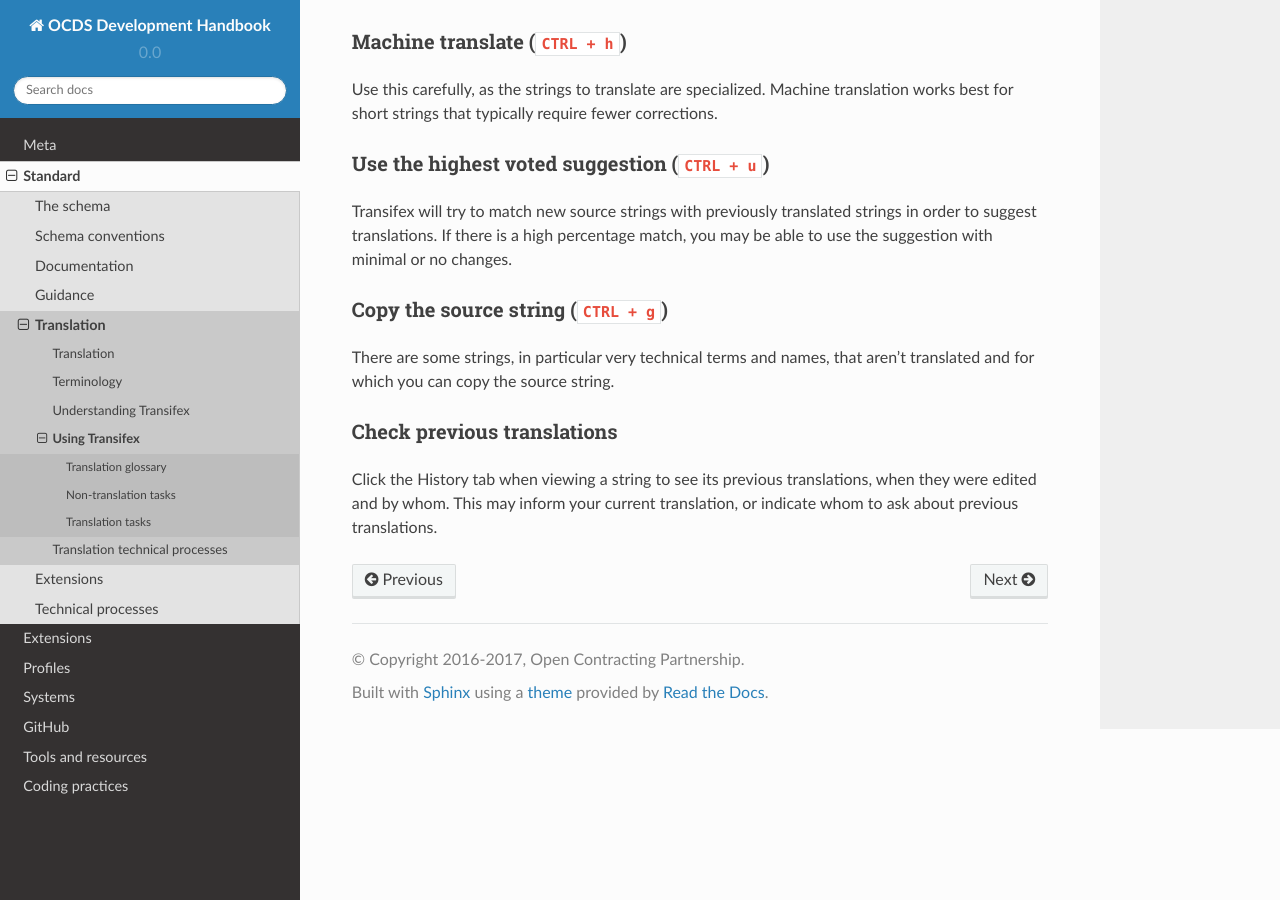
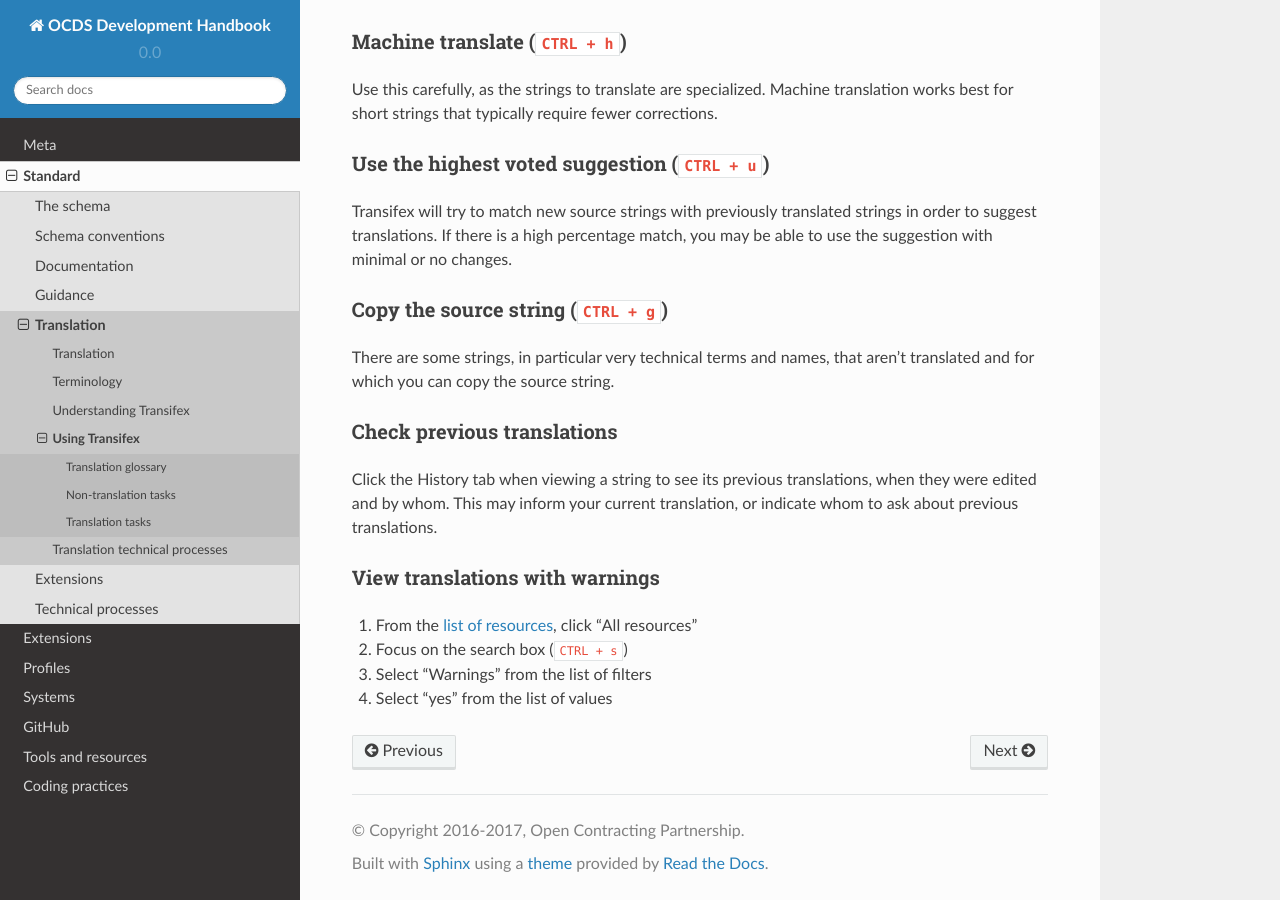
Before and after one commit to open-contracting/standard-development-handbook, a Sphinx documentation site: the page built from docs/standard/translation/using_transifex.md, in a window 1280 px wide and 900 px high, scrolled down 1195 px. Built offline with Sphinx 7.4.7 and the Read the Docs theme 2.0.0, drawn with Linux system fonts in a browser that asks for light colours.

Commit message:
Add instructions to View translations with warnings

```diff
--- a/docs/standard/translation/using_transifex.md
+++ b/docs/standard/translation/using_transifex.md
@@ -52,3 +52,10 @@
 ### Check previous translations
 
 Click the History tab when viewing a string to see its previous translations, when they were edited and by whom. This may inform your current translation, or indicate whom to ask about previous translations.
+
+### View translations with warnings
+
+1. From the [list of resources](https://www.transifex.com/OpenDataServices/open-contracting-standard-1-1/translate/#es), click "All resources"
+1. Focus on the search box (`CTRL + s`)
+1. Select "Warnings" from the list of filters
+1. Select "yes" from the list of values
```
